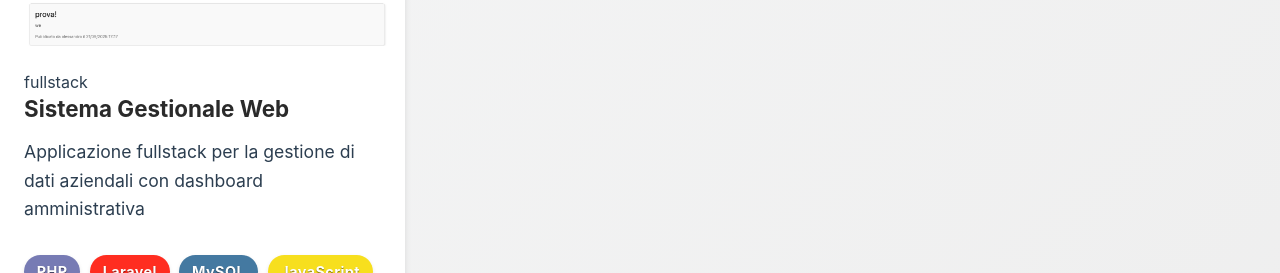
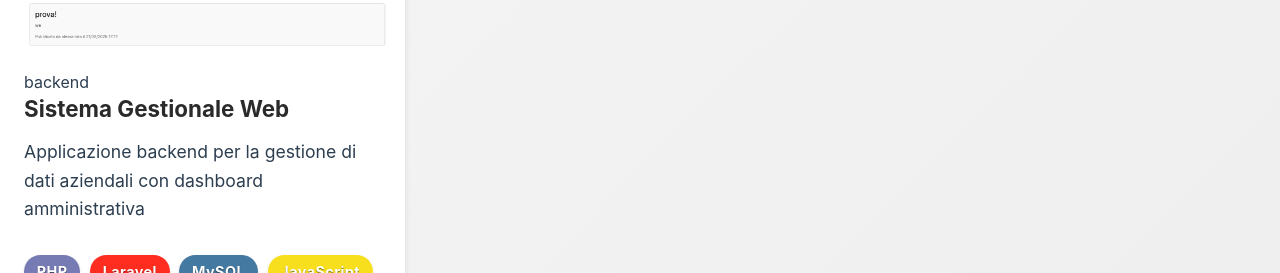
Before and after one commit to AlessandroAmen/curriculum2, a React (Vite) app in the folder Curriculum2/: page /pages/portfolio in a window 1280 px wide. Shown: the part 1312-1585 px from the top of the page. Built offline with nearby package versions, Linux system fonts and the light colour scheme.

Commit message:
fixed some specifics of portfolio

```diff
--- a/Curriculum2/src/data/projects/sistemaGestionale.js
+++ b/Curriculum2/src/data/projects/sistemaGestionale.js
@@ -2,9 +2,9 @@ export const sistemaGestionaleData = {
   id: 4,
   title: "Sistema Gestionale Web",
   slug: "sistema-gestionale",
-  description: "Applicazione fullstack per la gestione di dati aziendali con dashboard amministrativa",
+  description: "Applicazione backend per la gestione di dati aziendali con dashboard amministrativa",
   technologies: ["PHP", "Laravel", "MySQL", "JavaScript"],
-  category: "fullstack",
+  category: "backend",
   image: "/laravel/Screenshot 2025-09-21 alle 19.20.18.png",
   frontendLink: null,
   backendLink: "https://github.com/AlessandroAmen/laravel",
@@ -16,7 +16,7 @@ export const sistemaGestionaleData = {
     "API RESTful"
   ],
   detailedDescription: `Sistema web per la gestione aziendale sviluppato con Laravel, che include funzionalità complete di CRUD, autenticazione e pannello amministrativo.`,
-  objective: "Sviluppare competenze fullstack con Laravel",
+  objective: "Sviluppare competenze backend con Laravel",
 
   screenshots: [],
 
```
